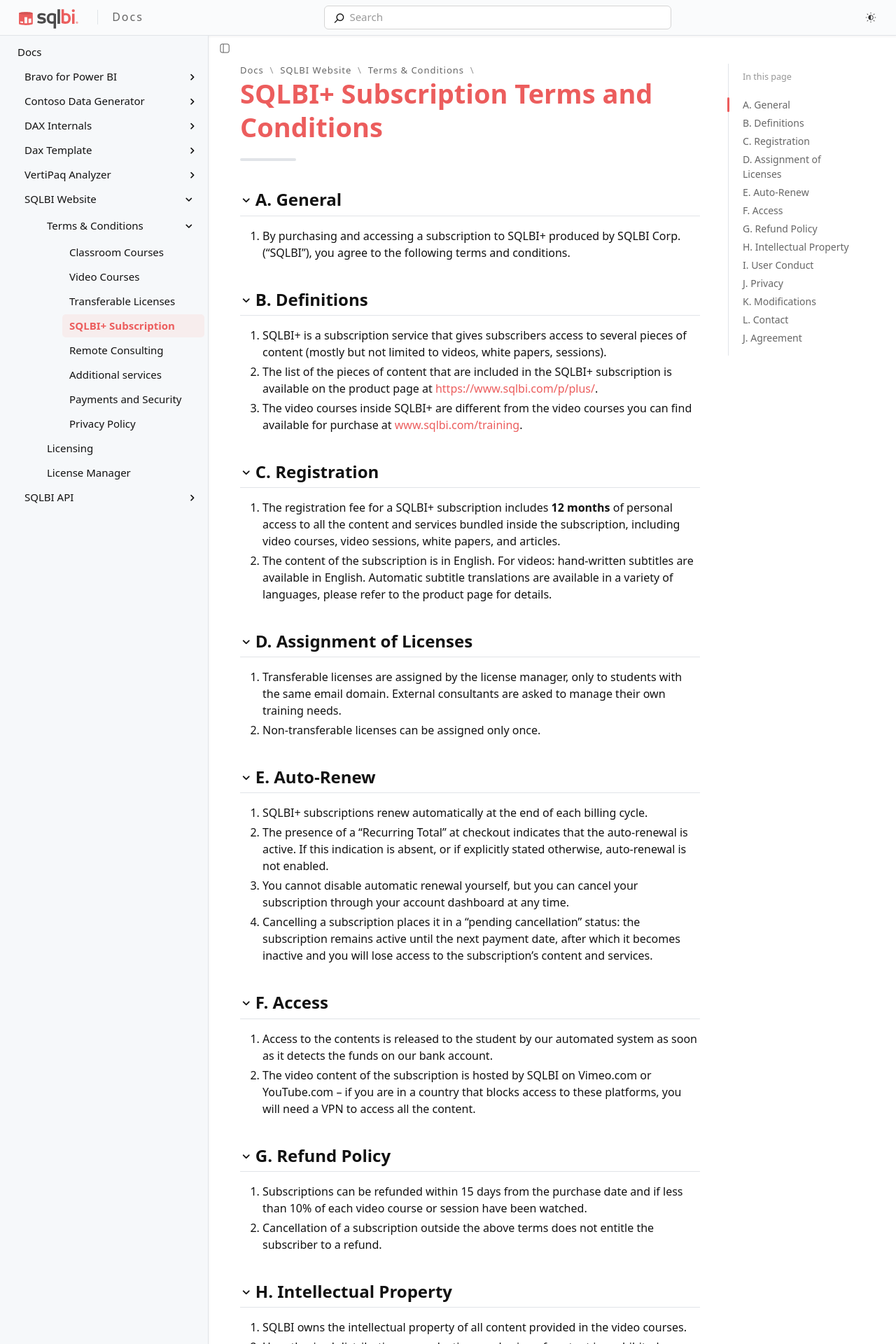
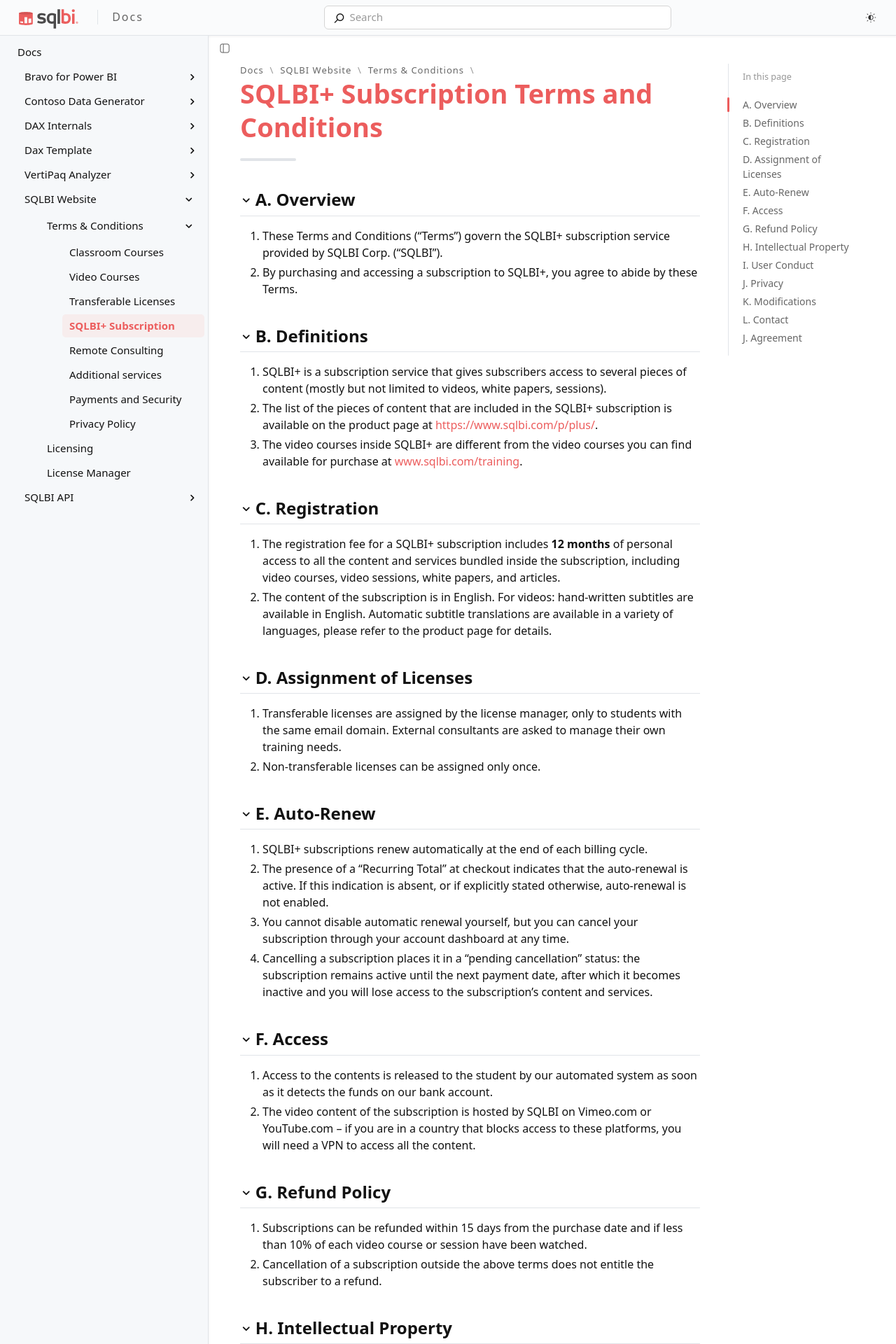
Before and after one commit to sql-bi/docs, a Jekyll site: the page built from _mydocs/www/terms-and-conditions/sqlbi-plus-subscription.md, in a window 1280 px wide. Shown: the top 1920 px of the page at 70% size. Built offline with Jekyll 4.4.1, drawn with Linux system fonts in a browser that asks for light colours; cached includes are drawn as plain includes; some web fonts are replaced.

Commit message:
Fixed titles

```diff
--- a/_mydocs/www/terms-and-conditions/sqlbi-plus-subscription.md
+++ b/_mydocs/www/terms-and-conditions/sqlbi-plus-subscription.md
@@ -6,8 +6,9 @@
 order:          /040
 ---
 
-## A. General
-1. By purchasing and accessing a subscription to SQLBI+ produced by SQLBI Corp. (“SQLBI”), you agree to the following terms and conditions.
+## A. Overview
+1. These Terms and Conditions (“Terms”) govern the SQLBI+ subscription service provided by SQLBI Corp. (“SQLBI”).
+2. By purchasing and accessing a subscription to SQLBI+, you agree to abide by these Terms.
 
 ## B. Definitions
 1. SQLBI+ is a subscription service that gives subscribers access to several pieces of content (mostly but not limited to videos, white papers, sessions).
--- a/_mydocs/www/terms-and-conditions/transferable-licenses.md
+++ b/_mydocs/www/terms-and-conditions/transferable-licenses.md
@@ -6,7 +6,7 @@
 order:          /030
 ---
 
-## A. Introduction
+## A. Overview
 1. These Terms and Conditions (“Terms”) govern the use of transferable licenses provided by SQLBI Corp. (“SQLBI”) for its video courses and other premium content.
 2. By purchasing or using a transferable license, you agree to abide by these Terms.
 
```
Also changed, not shown: _mydocs/www/terms-and-conditions/remote-consulting.md (+2 -2 lines).
